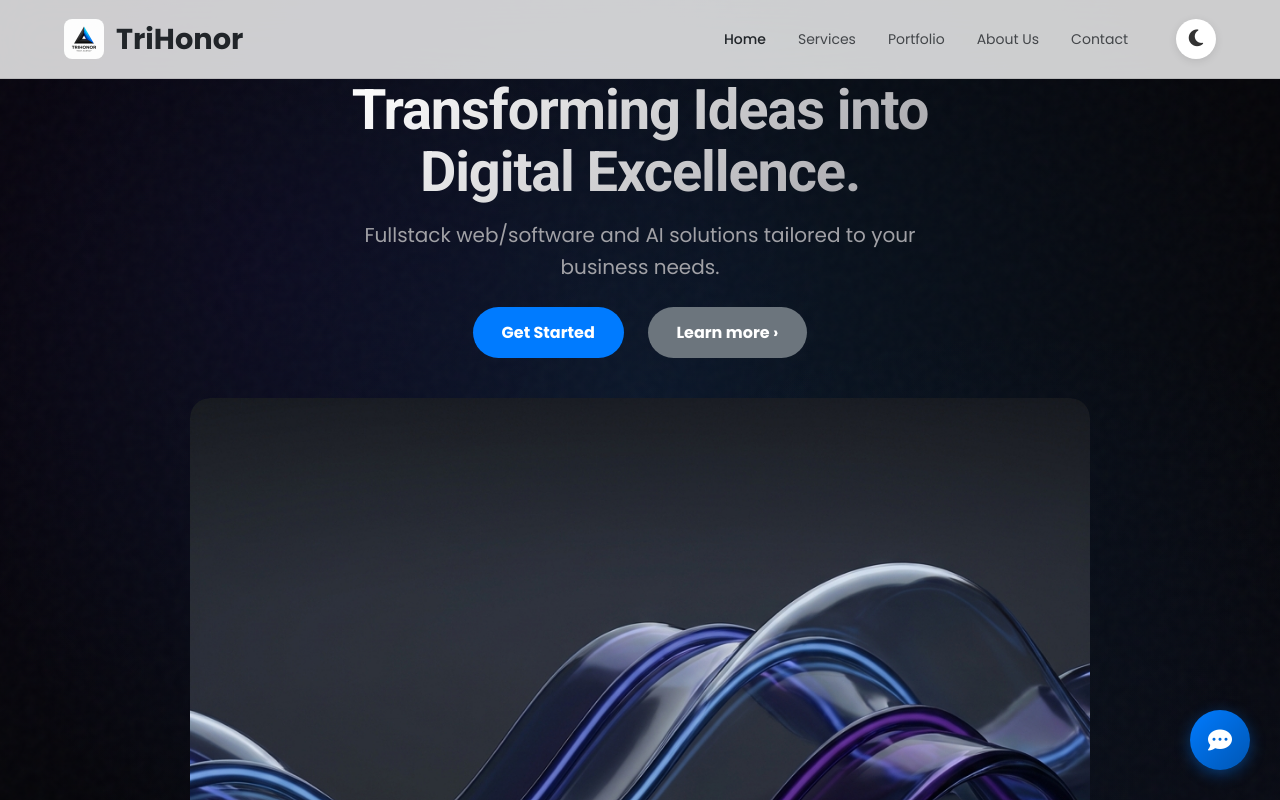
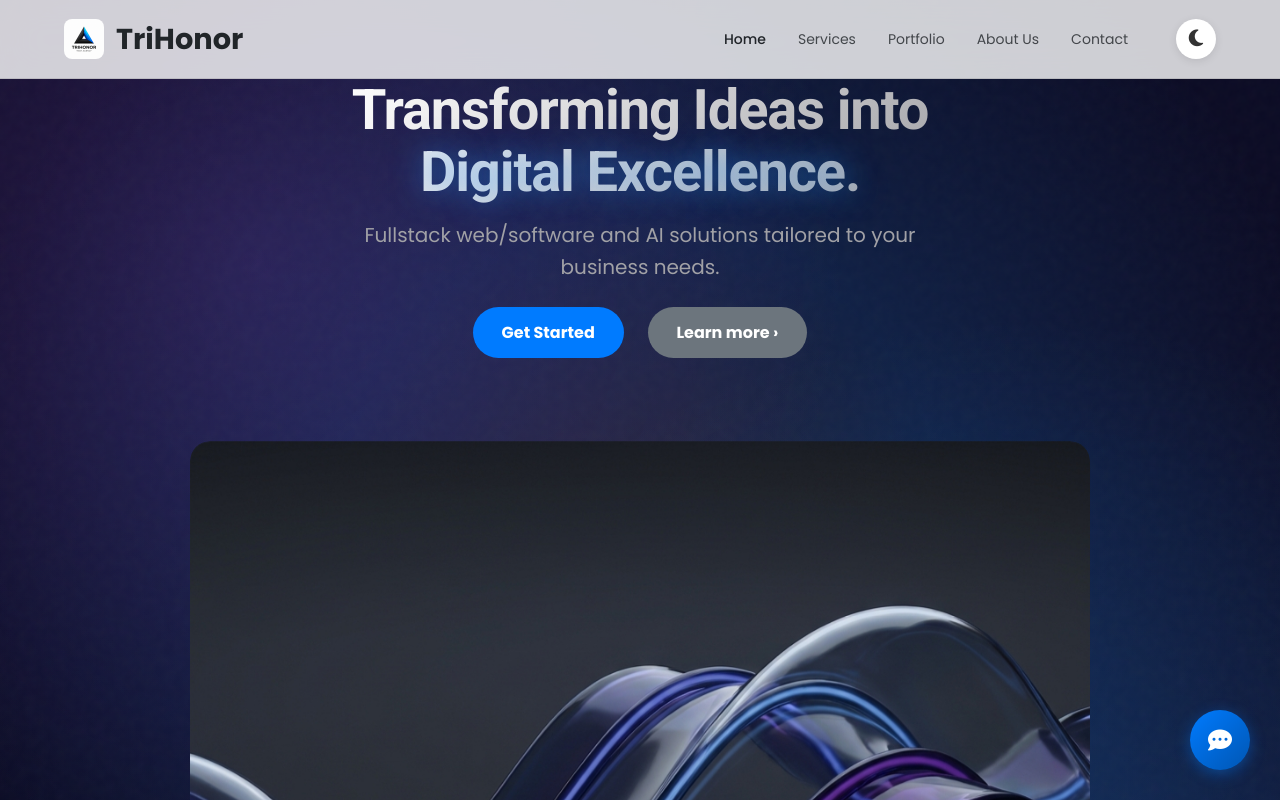
Before and after one commit to kapucuonur/TriHonor-WebPage, a React (Vite) app in the folder client/: page / in a window 1280 px wide. Shown: the top 800 px of the page. Built offline with nearby package versions, Linux system fonts and the light colour scheme.

Commit message:
Enhance Hero: Lighten background and add persistent floating animations

```diff
--- a/client/src/components/sections/HeroSection.css
+++ b/client/src/components/sections/HeroSection.css
@@ -1,3 +1,4 @@
+/* Apple-Style Hero Section */
 .hero {
   position: relative;
   /* Further reduced height for a more compact "above the fold" view */
@@ -9,13 +10,13 @@
   align-items: center;
   justify-content: center;
   overflow: hidden;
-  /* Dark navy instead of pure black for more depth */
-  background-color: #050509;
+  /* Lighter base - deep indigo instead of near-black */
+  background-color: #0b0b24;
   color: #fff;
   text-align: center;
 }
 
-/* Professional Mesh Gradient Background */
+/* Professional Mesh Gradient Background - Lightened and Intensified */
 .hero::before {
   content: "";
   position: absolute;
@@ -24,12 +25,12 @@
   width: 100%;
   height: 100%;
   background:
-    /* Main bottom-right glow */
-    radial-gradient(circle at 80% 80%, rgba(66, 126, 245, 0.08) 0%, transparent 50%),
-    /* Main top-left glow */
-    radial-gradient(circle at 20% 20%, rgba(98, 0, 234, 0.05) 0%, transparent 40%),
-    /* Center focal glow */
-    radial-gradient(circle at 50% 30%, rgba(41, 151, 255, 0.12) 0%, rgba(5, 5, 10, 0.2) 60%, transparent 100%);
+    /* Main bottom-right glow (Blue) */
+    radial-gradient(circle at 80% 80%, rgba(41, 151, 255, 0.25) 0%, transparent 50%),
+    /* Main top-left glow (Purple) */
+    radial-gradient(circle at 20% 20%, rgba(157, 78, 221, 0.2) 0%, transparent 40%),
+    /* Center focal glow (White/Blue) */
+    radial-gradient(circle at 50% 40%, rgba(255, 255, 255, 0.1) 0%, rgba(41, 151, 255, 0.15) 30%, transparent 70%);
   z-index: 1;
 }
 
@@ -76,6 +77,12 @@
   margin-bottom: 1rem;
 }
 
+.hero-content h1 span {
+  /* Spotlight effect for the title span */
+  color: #fff;
+  text-shadow: 0 0 30px rgba(41, 151, 255, 0.5);
+}
+
 .hero-content p {
   font-size: 1.25rem;
   /* Slightly smaller */
@@ -112,6 +119,8 @@
   justify-content: center;
   position: relative;
   margin-top: 1rem;
+  perspective: 1000px;
+  /* Enable 3D perspective */
 }
 
 .hero-image-container img {
@@ -119,9 +128,11 @@
   height: auto;
   border-radius: 20px;
   /* Soft Apple-like shadow/glow */
-  box-shadow: 0 50px 100px -20px rgba(0, 0, 0, 0.5), 0 0 50px rgba(66, 126, 245, 0.15);
+  box-shadow: 0 50px 100px -20px rgba(0, 0, 0, 0.5), 0 0 50px rgba(66, 126, 245, 0.2);
   mask-image: linear-gradient(to bottom, black 85%, transparent 100%);
   -webkit-mask-image: linear-gradient(to bottom, black 85%, transparent 100%);
+  transition: transform 0.3s ease-out;
+  /* Smooth transition for GSAP */
 }
 
 /* Responsive */
--- a/client/src/components/sections/HeroSection.jsx
+++ b/client/src/components/sections/HeroSection.jsx
@@ -26,12 +26,32 @@ function HeroSection() {
         defaults: { ease: 'power3.out', duration: 1 }
       });
 
-      // Add animations to the timeline
+      // Add entrance animations
       timeline
         .from(titleRef.current, { opacity: 0, y: 50 })
         .from(paragraphRef.current, { opacity: 0, y: 30 }, '-=0.5')
         .from(buttonsRef.current, { opacity: 0, y: 20 }, '-=0.5')
         .from(imageRef.current, { opacity: 0, scale: 0.95, y: 40 }, '-=0.7');
+
+      // Add continuous floating / rolling effect to the image
+      gsap.to(imageRef.current, {
+        y: '+=15',
+        rotationX: 2,
+        rotationY: -2,
+        duration: 3,
+        ease: 'sine.inOut',
+        repeat: -1,
+        yoyo: true,
+      });
+
+      // Subtle background movement effect
+      gsap.to('.hero::before', {
+        backgroundPosition: '10% 10%',
+        duration: 20,
+        ease: 'none',
+        repeat: -1,
+        yoyo: true
+      });
 
     }, componentRef);
 
```
